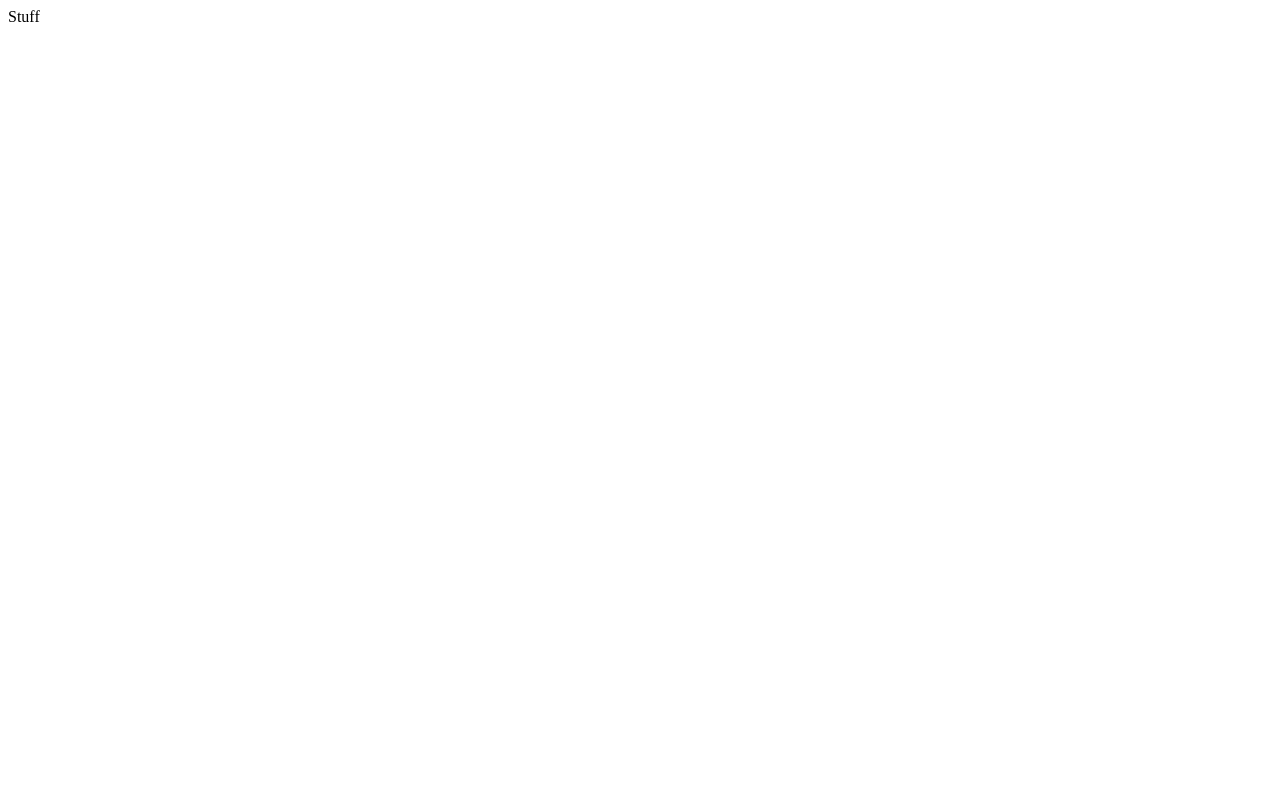
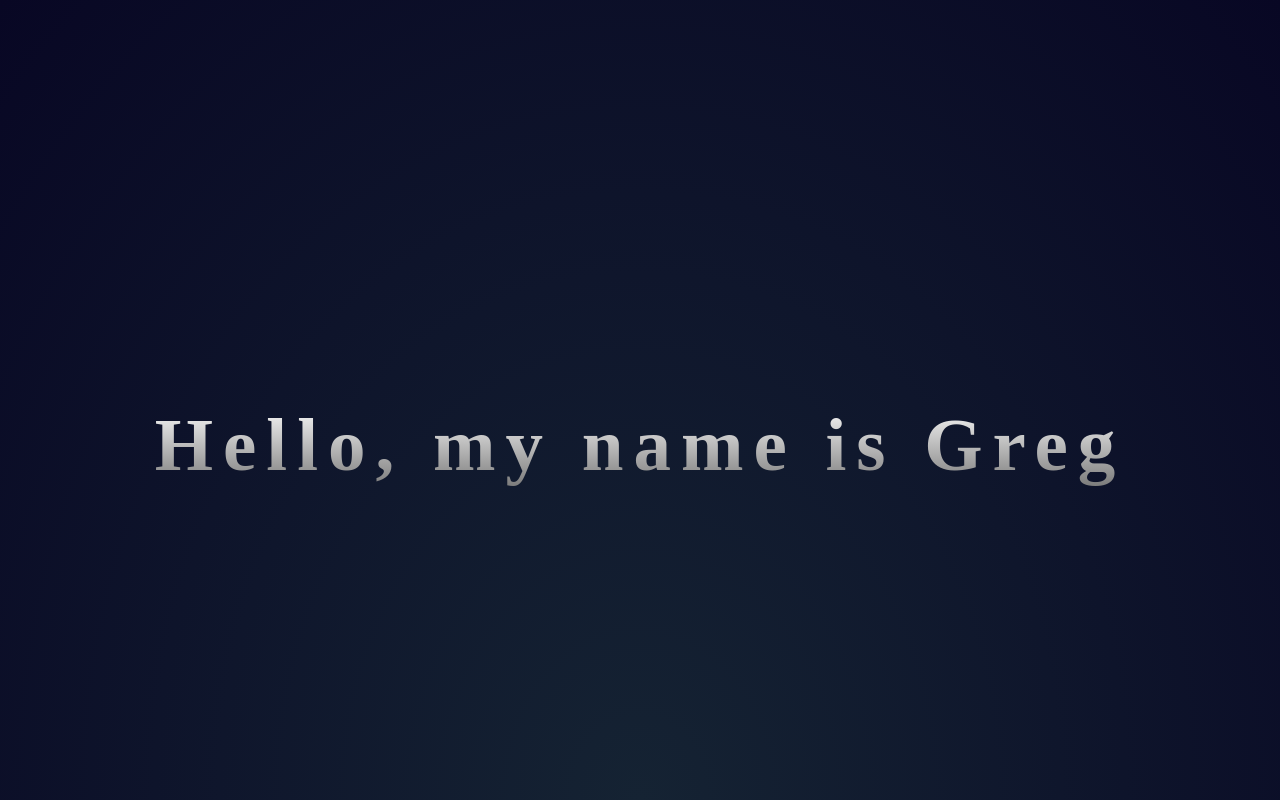
Before and after one commit to gyasinski/personal-website, a Flask app: page / in a window 1280 px wide. Before the commit the page is almost empty. Run offline with Flask 2, Linux system fonts and the light colour scheme.

Commit message:
started css work
- created css file
- added gradients to background and text

```diff
--- /dev/null
+++ b/static/backgroundEffect.css
@@ -0,0 +1,25 @@
+html {
+    height: 100%;
+    overflow: hidden;
+    background: radial-gradient(ellipse at bottom, #152333 0%, #080724 100%);
+}
+
+#title {
+    position: absolute;
+    top: 50%;
+    left: 0;
+    right: 0;
+    color: #cccccc;
+    text-align: center;
+    font-family: "Agency FB";
+    font-weight: 100;
+    font-size: 50px;
+    letter-spacing: 10px;
+    margin-top: -60px;
+}
+
+#title h1 {
+    background: -webkit-linear-gradient(white, #797979);
+    -webkit-background-clip: text;
+    -webkit-text-fill-color: transparent;
+}
--- a/templates/index.html
+++ b/templates/index.html
@@ -2,9 +2,17 @@
 <html lang="en">
 <head>
     <meta charset="UTF-8">
-    <title>Greg Yasinski</title>
+    <title>Greg's Portfolio</title>
+    <link rel="stylesheet" href="{{ url_for('static', filename='backgroundEffect.css')}}">
 </head>
 <body>
-    Stuff
+    <section class="wrapper">
+        <div id="stars1"></div>
+        <div id="stars2"></div>
+        <div id="stars3"></div>
+        <div id="title">
+            <h1>Hello, my name is Greg</h1>
+        </div>
+    </section>
 </body>
 </html>
```
